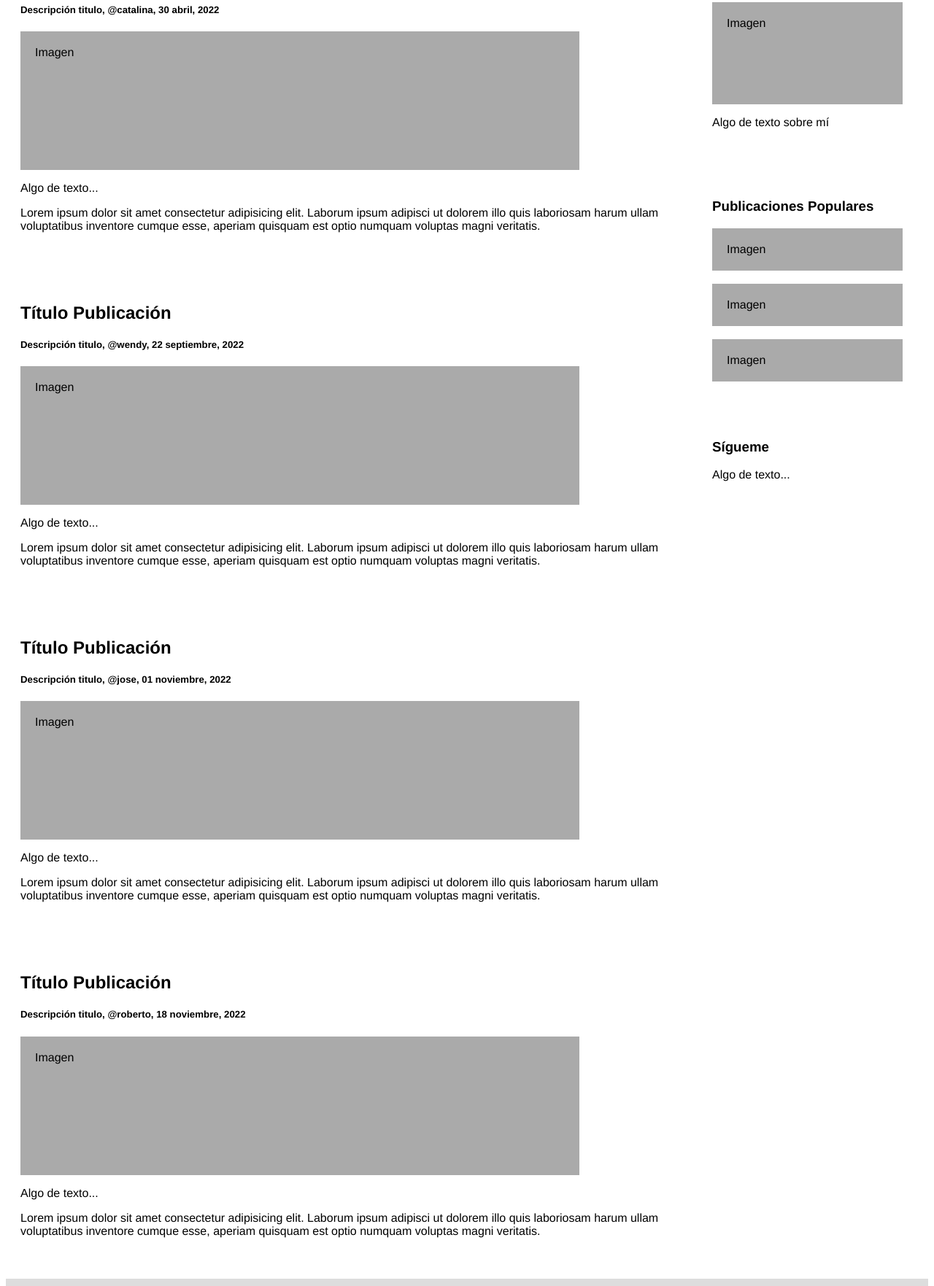
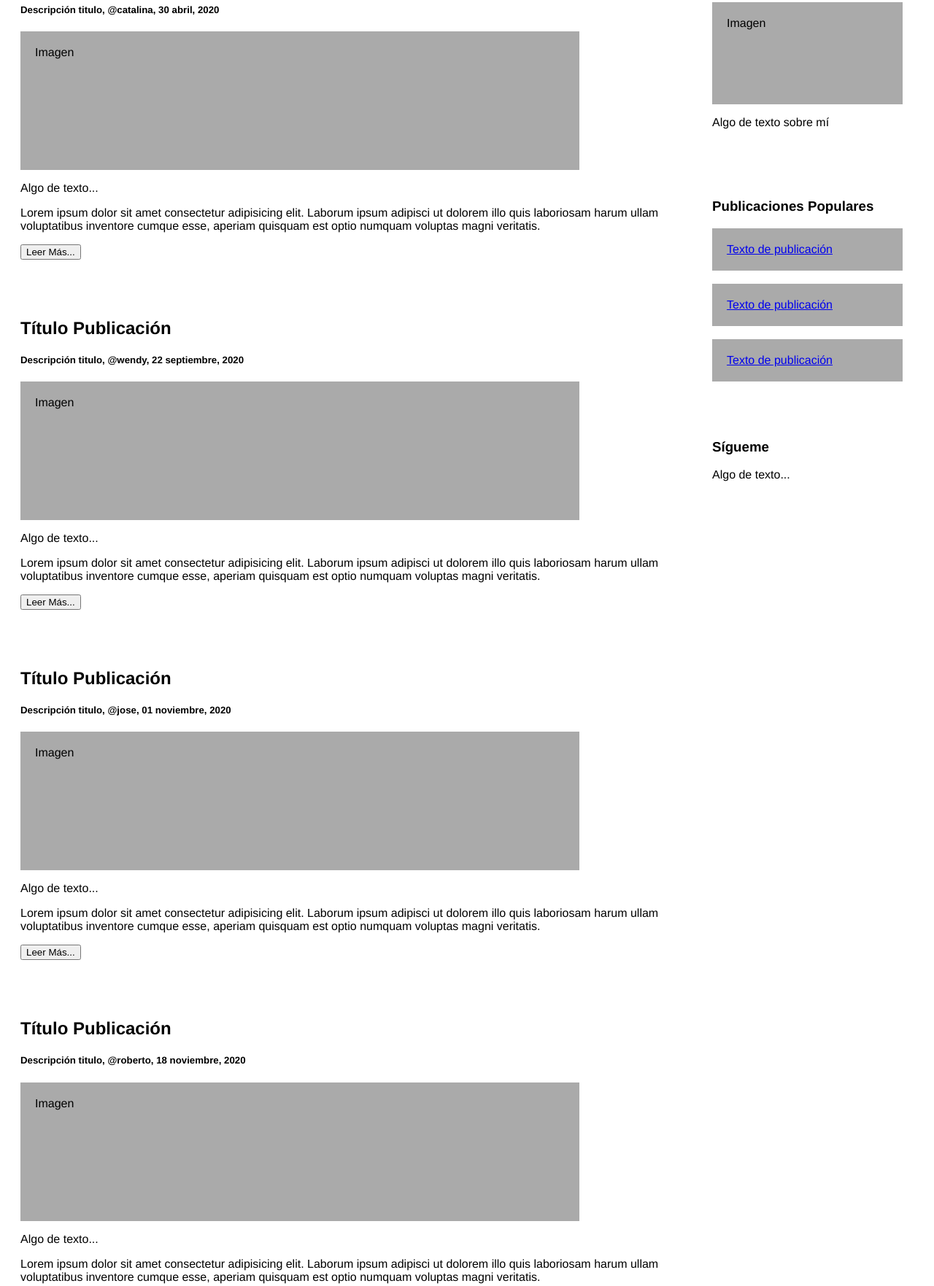
Before and after one commit to rocatoro18/rocatoro-blog, a plain HTML site: page index.html in a window 1280 px wide. Shown: the part 407-2170 px from the top of the page at 73% size. Drawn offline with Linux system fonts and the light colour scheme.

Commit message:
Se agregaron botones a las publicaciones y se cambio a links las publicaciones populares

```diff
--- a/index.html
+++ b/index.html
@@ -20,43 +20,47 @@
         <div class="leftcolumn">
             <div class="card">
                 <h2>Título Publicación</h2>
-                <h5>Descripción titulo, @catalina, 30 abril, 2022</h5>
+                <h5>Descripción titulo, @catalina, 30 abril, 2020</h5>
                 <div class="fakeimg" style="height:150px;">Imagen</div>
                 <p>Algo de texto...</p>
                 <p>Lorem ipsum dolor sit amet consectetur adipisicing elit.
                    Laborum ipsum adipisci ut dolorem illo quis laboriosam
                    harum ullam voluptatibus inventore cumque esse, aperiam
                    quisquam est optio numquam voluptas magni veritatis.</p>
+                   <button>Leer Más...</button>
             </div>
             <div class="card">
                 <h2>Título Publicación</h2>
-                <h5>Descripción titulo, @wendy, 22 septiembre, 2022</h5>
+                <h5>Descripción titulo, @wendy, 22 septiembre, 2020</h5>
                 <div class="fakeimg" style="height:150px;">Imagen</div>
                 <p>Algo de texto...</p>
                 <p>Lorem ipsum dolor sit amet consectetur adipisicing elit.
                     Laborum ipsum adipisci ut dolorem illo quis laboriosam
                     harum ullam voluptatibus inventore cumque esse, aperiam
                     quisquam est optio numquam voluptas magni veritatis.</p>
+                    <button>Leer Más...</button>
             </div>
             <div class="card">
                 <h2>Título Publicación</h2>
-                <h5>Descripción titulo, @jose, 01 noviembre, 2022</h5>
+                <h5>Descripción titulo, @jose, 01 noviembre, 2020</h5>
                 <div class="fakeimg" style="height:150px;">Imagen</div>
                 <p>Algo de texto...</p>
                 <p>Lorem ipsum dolor sit amet consectetur adipisicing elit.
                     Laborum ipsum adipisci ut dolorem illo quis laboriosam
                     harum ullam voluptatibus inventore cumque esse, aperiam
                     quisquam est optio numquam voluptas magni veritatis.</p>
+                    <button>Leer Más...</button>
             </div>
             <div class="card">
                 <h2>Título Publicación</h2>
-                <h5>Descripción titulo, @roberto, 18 noviembre, 2022</h5>
+                <h5>Descripción titulo, @roberto, 18 noviembre, 2020</h5>
                 <div class="fakeimg" style="height:150px;">Imagen</div>
                 <p>Algo de texto...</p>
                 <p>Lorem ipsum dolor sit amet consectetur adipisicing elit.
                     Laborum ipsum adipisci ut dolorem illo quis laboriosam
                     harum ullam voluptatibus inventore cumque esse, aperiam
                     quisquam est optio numquam voluptas magni veritatis.</p>
+                    <button>Leer Más...</button>
             </div>
         </div>
         <div class="rightcolumn">
@@ -67,11 +71,11 @@
             </div>
             <div class="card">
                 <h3>Publicaciones Populares</h3>
-                <div class="fakeimg">Imagen</div>
+                <div class="fakeimg"><a href="#">Texto de publicación</a></div>
                 <br>
-                <div class="fakeimg">Imagen</div>
+                <div class="fakeimg"><a href="#">Texto de publicación</a></div>
                 <br>
-                <div class="fakeimg">Imagen</div>
+                <div class="fakeimg"><a href="#">Texto de publicación</a></div>
             </div>
             <div class="card">
                 <h3>Sígueme</h3>
```
